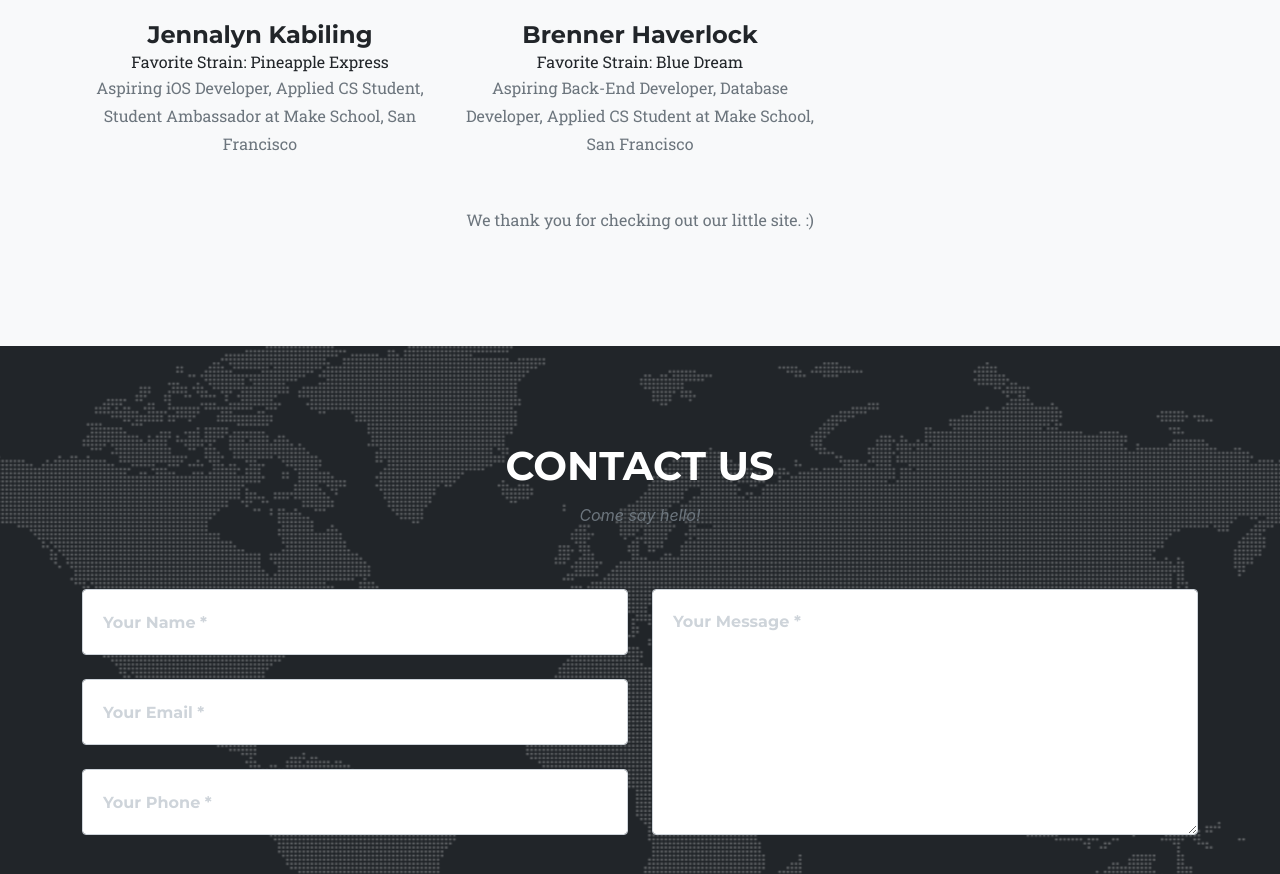
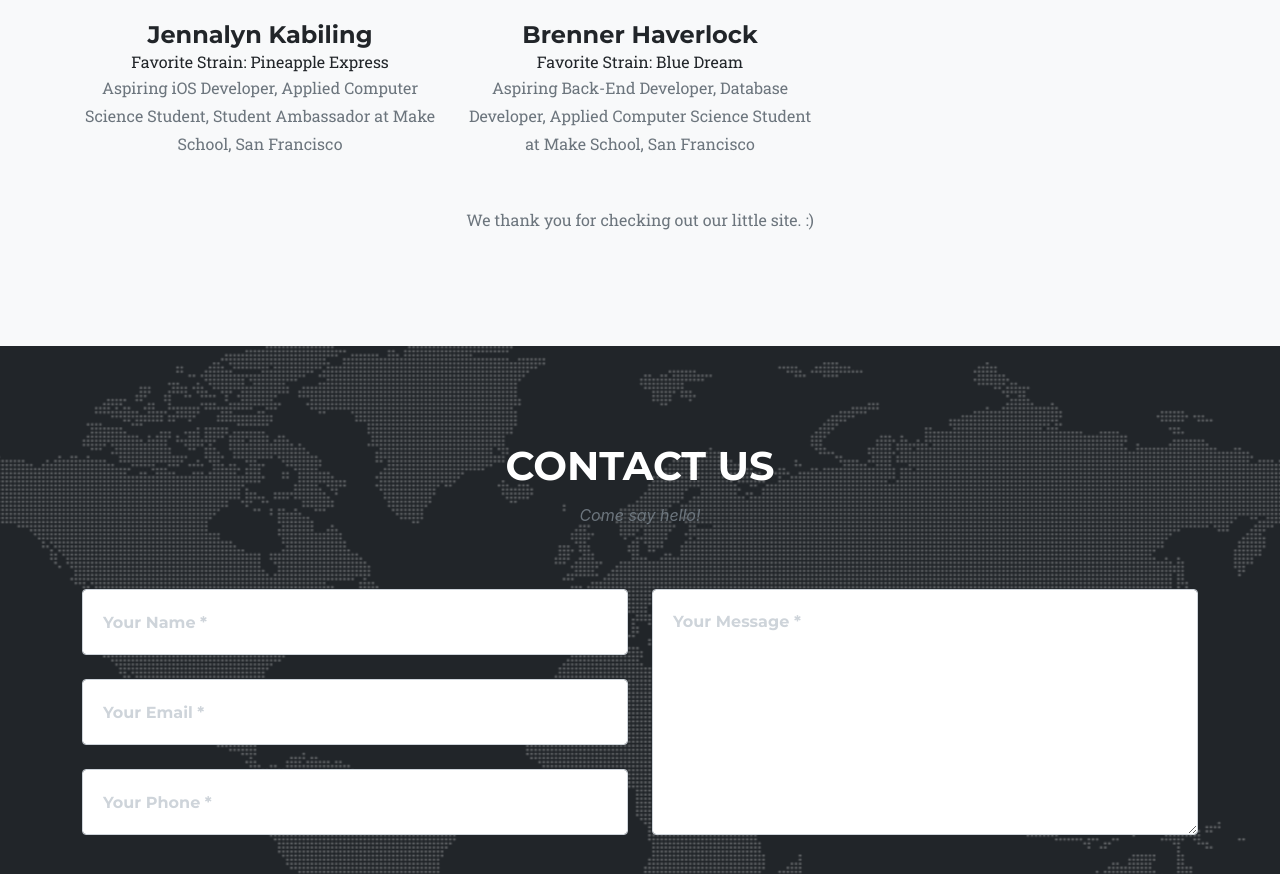
Before and after one commit to JennaScript/get-high-together, a website: page dist/index.html in a window 1280 px wide. Shown: the part 2925-3799 px from the top of the page. Drawn offline with nearby package versions, Linux system fonts and the light colour scheme; a web font is replaced by a local one.

Commit message:
Update index.html

```diff
--- a/dist/index.html
+++ b/dist/index.html
@@ -186,7 +186,7 @@
                             <img class="mx-auto rounded-circle" src="assets/img/team/jennalyn.jpg" alt="" />
                             <h4>Jennalyn Kabiling</h4>
                             <h7>Favorite Strain: Pineapple Express</h7>
-                            <p class="text-muted">Aspiring iOS Developer, Applied CS Student, Student Ambassador at Make School, San Francisco</p>
+                            <p class="text-muted">Aspiring iOS Developer, Applied Computer Science Student, Student Ambassador at Make School, San Francisco</p>
                         </div>
                     </div>
                     <div class="col-lg-4">
@@ -194,7 +194,7 @@
                             <img class="mx-auto rounded-circle" src="assets/img/team/brenner.jpg" alt="" />
                             <h4>Brenner Haverlock</h4>
                             <h7>Favorite Strain: Blue Dream</h7>
-                            <p class="text-muted">Aspiring Back-End Developer, Database Developer, Applied CS Student at Make School, San Francisco</p>
+                            <p class="text-muted">Aspiring Back-End Developer, Database Developer, Applied Computer Science Student at Make School, San Francisco</p>
                         </div>
                     </div>
                 </div>
```
